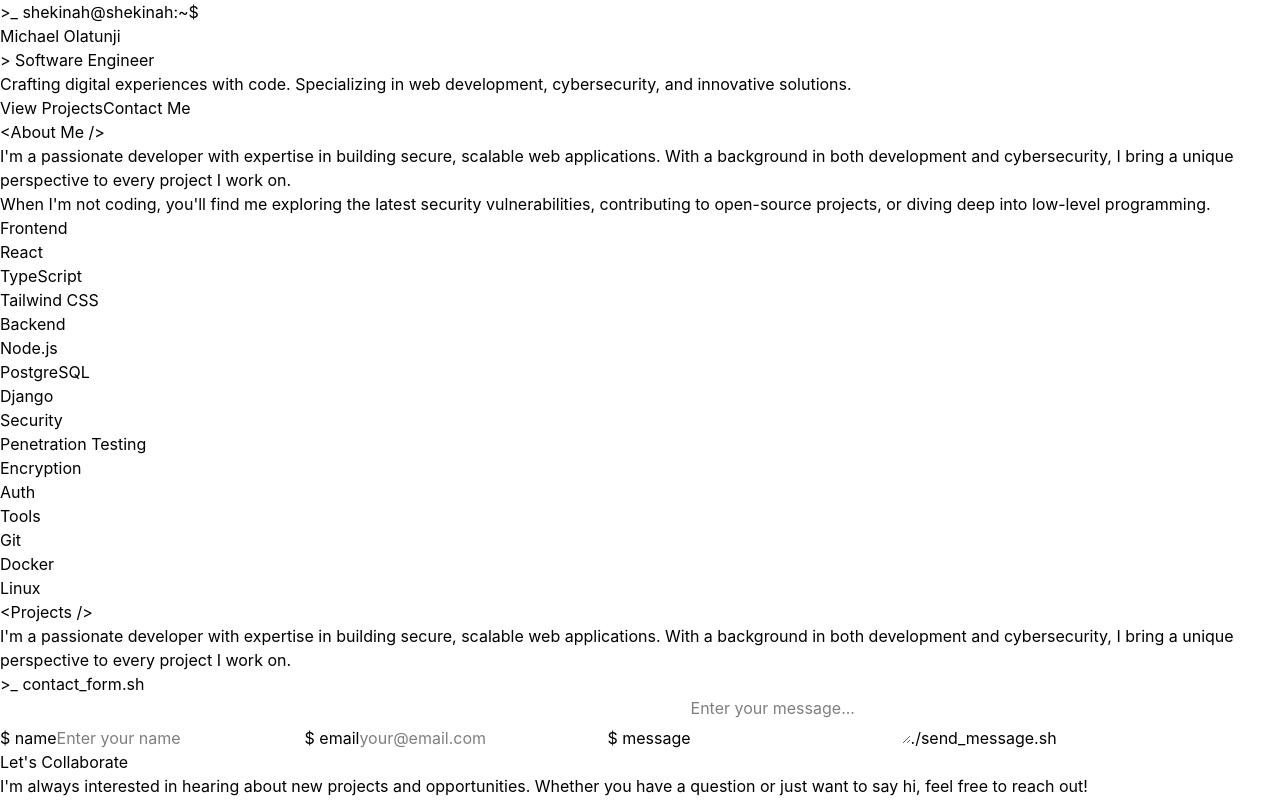
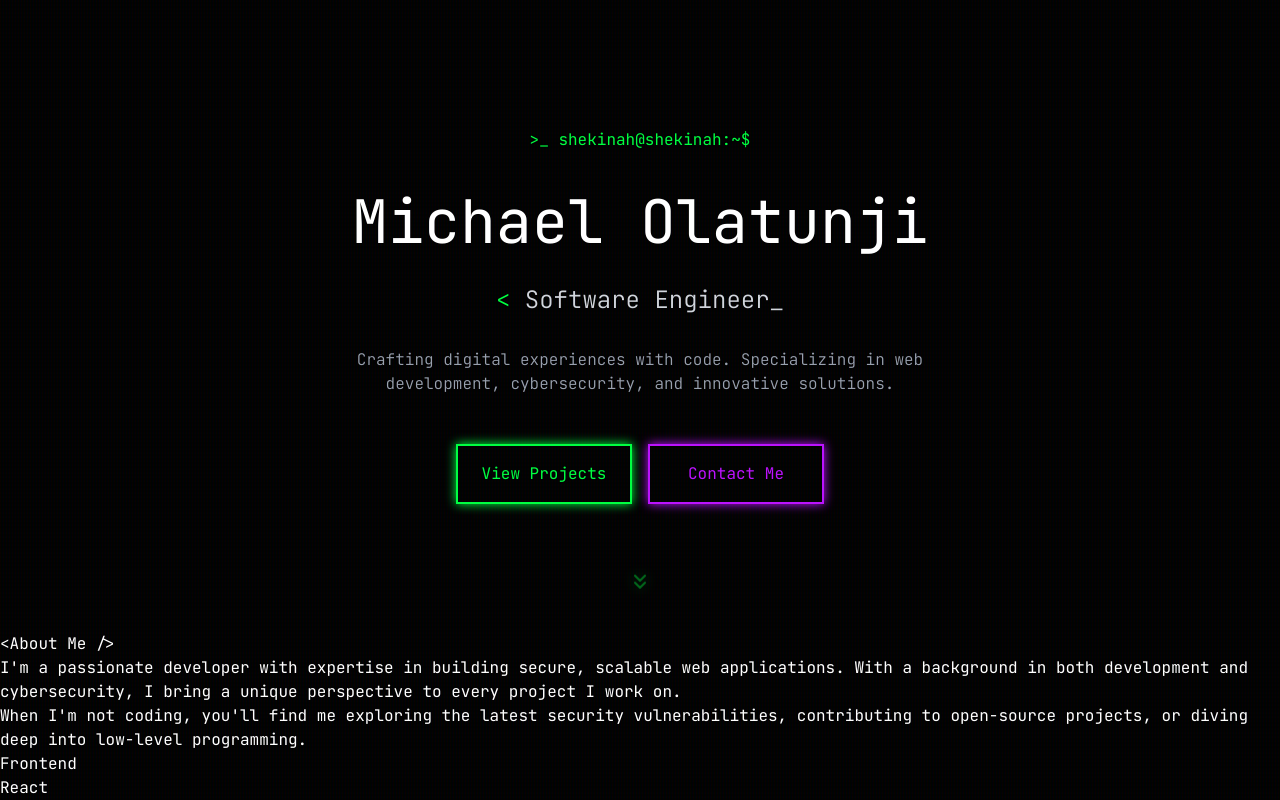
Before and after one commit to i-am-Shekinah/shekinahcodes, a React (Vite) app: page / in a window 1280 px wide. Shown: the top 800 px of the page. Built offline with nearby package versions, Linux system fonts and the light colour scheme.

Commit message:
feat: implement header

```diff
--- a/src/components/Header.tsx
+++ b/src/components/Header.tsx
@@ -1,20 +1,47 @@
 function Header() {
     return (
-        <header>
+        <header className="min-dvh-screen relative text-center mt-32 pb-32 max-w-xl mx-auto">
             <div>
-                <p>{">_ shekinah@shekinah:~$"}</p>
+                <p className="text-neon-green">{">_ shekinah@shekinah:~$"}</p>
 
-                <h1>Michael Olatunji</h1>
+                <h1 className="text-6xl mt-10 mb-8">Michael Olatunji</h1>
 
-                <p>{"> Software Engineer"}</p>
+                <p className="text-2xl font-light text-gray-300 mb-8"><span className="text-neon-green text-2xl">{"< "}</span>Software Engineer_</p>
 
-                <p>Crafting digital experiences with code. Specializing in web development, cybersecurity, and innovative solutions.</p>
+                <p className="text-gray-400 font-light mb-8">Crafting digital experiences with code. Specializing in web development, cybersecurity, and innovative solutions.</p>
             </div>
 
-            <nav>
-                <a href="">View Projects</a>
-                <a href="">Contact Me</a>
+
+            {/* nav buttons */}
+            <nav className="flex justify-center space-x-4 mt-12">
+                <a href="" className="inline-block border-2 border-neon-green text-neon-green shadow-[0_0_10px_rgba(0,255,65,0.4)]
+                   hover:shadow-[0_0_20px_rgba(0,255,65,0.7)] shadow-neon-green w-44 py-4 hover:cursor-pointer hover:bg-neon-green hover:text-black transition-all duration-300">View Projects</a>
+
+                <a href="" className="inline-block border-2 border-neon-purple text-neon-purple shadow-neon-purple shadow-[0_0_10px_rgba(188,19,254,0.4)]
+                   hover:shadow-[0_0_20px_rgba(188,19,254,0.7)] w-44 py-4 hover:cursor-pointer hover:bg-neon-purple hover:text-black transition-all duration-300">Contact Me</a>
             </nav>
+
+
+            {/* The Animated Arrow container */}
+            <div className="absolute bottom-10 left-1/2 -translate-x-1/2 flex flex-col items-center gap-2">
+
+                {/* The Animated Arrow */}
+                <div className="animate-terminal-float">
+                    <svg
+                    width="24"
+                    height="24"
+                    viewBox="0 0 24 24"
+                    fill="none"
+                    stroke="currentColor"
+                    strokeWidth="2"
+                    strokeLinecap="round"
+                    strokeLinejoin="round"
+                    className="text-neon-green drop-shadow-[0_0_8px_rgba(0,255,65,0.8)]"
+                    >
+                    <path d="M7 13l5 5 5-5M7 6l5 5 5-5" />
+                    </svg>
+                </div>
+            </div>
 
         </header>
     )
--- /dev/null
+++ b/src/components/Navbar.tsx
@@ -0,0 +1,49 @@
+export default function Navbar() {
+  return (
+    <header className="fixed top-0 left-0 w-full z-50 flex justify-center p-4">
+      <nav className="flex items-center justify-between w-full max-w-7xl
+                      bg-black/90 backdrop-blur-md border border-neon-green/30
+                      px-6 py-3 relative overflow-hidden">
+
+        {/* Decorative corner accents for that 'HUD' feel */}
+        <div className="absolute top-0 left-0 w-2 h-2 border-t-2 border-l-2 border-neon-green" />
+        <div className="absolute bottom-0 right-0 w-2 h-2 border-b-2 border-r-2 border-neon-green" />
+
+        {/* Brand / Terminal Prompt */}
+        <div className="flex items-center gap-2 font-mono group cursor-pointer">
+          <span className="text-neon-green font-bold tracking-tighter">
+            [<span className="text-white group-hover:text-neon-green transition-colors">MICHAEL</span>]
+          </span>
+          <span className="text-slate-500 text-xs">v1.0.4</span>
+        </div>
+
+        {/* Navigation Links - Terminal Style */}
+        <div className="hidden md:block">
+          <ul className="flex items-center gap-10 font-mono text-xs uppercase tracking-[0.2em]">
+            {['Home', 'About', 'Skills', 'Projects'].map((item) => (
+              <li
+                key={item}
+                className="relative text-slate-400 hover:text-neon-green cursor-pointer transition-all group/item"
+              >
+                <span className="text-neon-green opacity-0 group-hover/item:opacity-100 transition-opacity mr-1">
+                  &gt;
+                </span>
+                {item}
+                {item === 'Home' && (
+                  <span className="absolute -bottom-1 left-0 w-full h-[1px] bg-neon-green shadow-[0_0_8px_#00ff41]" />
+                )}
+              </li>
+            ))}
+          </ul>
+        </div>
+
+        {/* Action Button - Styled like a CLI command */}
+        <button className="font-mono text-[10px] px-4 py-2 border border-neon-purple text-neon-purple
+                           hover:bg-neon-purple/10 hover:shadow-[0_0_15px_rgba(188,19,254,0.4)]
+                           transition-all active:scale-95 uppercase tracking-widest">
+          ./contact_me.sh
+        </button>
+      </nav>
+    </header>
+  );
+}
--- a/src/index.css
+++ b/src/index.css
@@ -1 +1,30 @@
-@import 'tailwindcss';
+@import url('https://fonts.googleapis.com/css2?family=JetBrains+Mono:wght@300;400;500;700;800&display=swap');
+@import "tailwindcss";
+
+@theme {
+  /* Set Mono as the default for the whole app */
+  --font-sans: "JetBrains Mono", monospace;
+  --font-mono: "JetBrains Mono", monospace;
+
+  /* Neon Palette from your Figma images */
+  --color-neon-green: #00ff41;
+  --color-neon-purple: #bc13fe;
+  --color-neon-blue: #00d9ff;
+
+
+  /* Scroll Indicator Float Animation */
+  @keyframes terminal-float {
+    0%, 100% { transform: translateY(0); opacity: 0.3; }
+    50% { transform: translateY(10px); opacity: 1; }
+  }
+
+  --animate-terminal-float: terminal-float 2s ease-in-out infinite;
+}
+
+body {
+  @apply bg-black text-white antialiased overflow-x-hidden;
+  /* Adds a very subtle scanline effect common in hacker themes */
+  background-image: linear-gradient(rgba(18, 16, 16, 0) 50%, rgba(0, 0, 0, 0.25) 50%),
+                    linear-gradient(90deg, rgba(255, 0, 0, 0.06), rgba(0, 255, 0, 0.02), rgba(0, 0, 255, 0.06));
+  background-size: 100% 4px, 3px 100%;
+}
```
